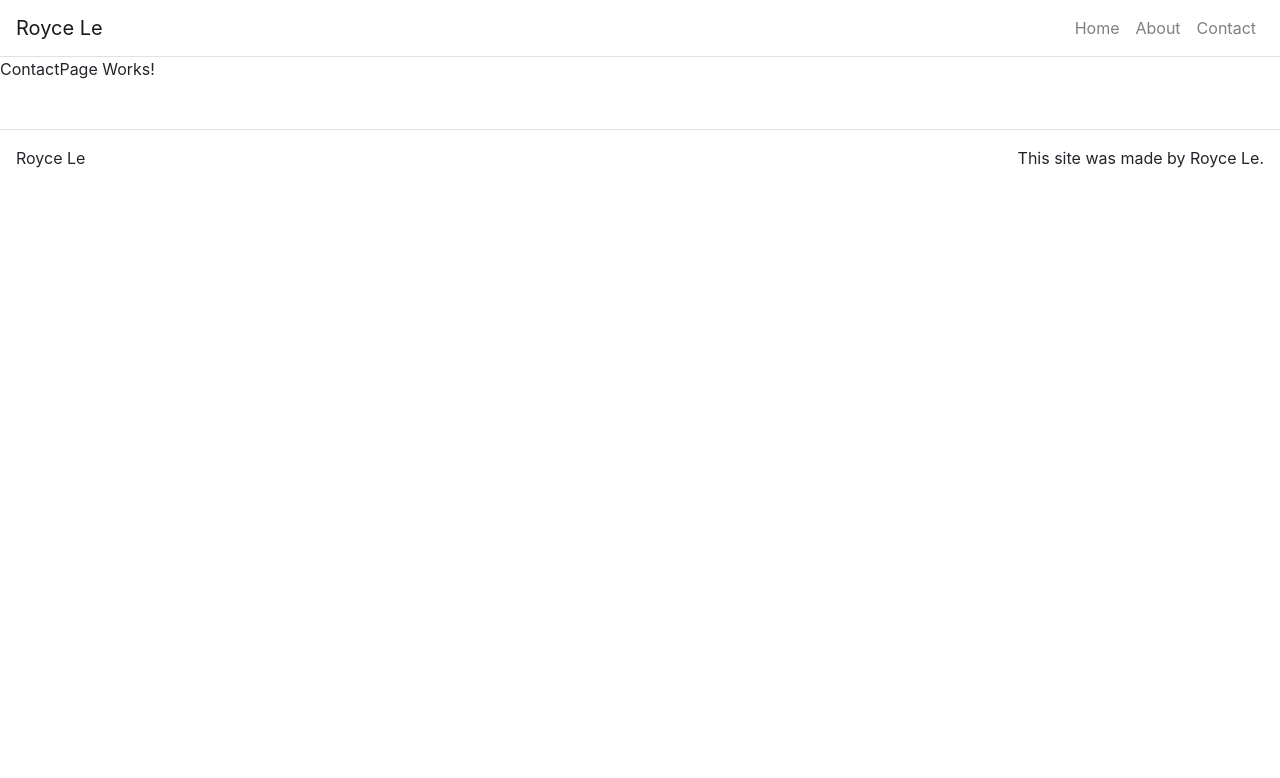
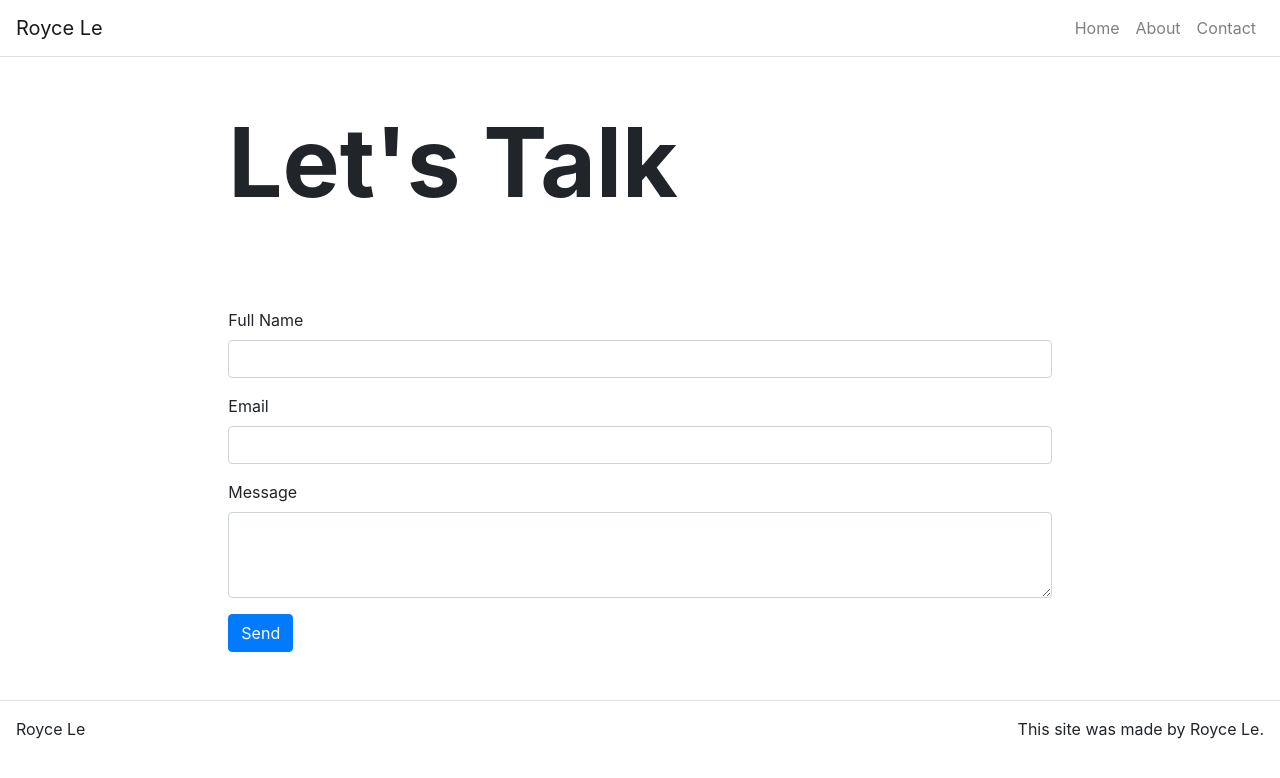
Before and after one commit to roycevanle/Portfolio_4.21.21, a React (Create React App) app: page /contact in a window 1280 px wide. Shown: the top 778 px of the page. Built offline with nearby package versions, Linux system fonts and the light colour scheme.

Commit message:
removed unused packages. flushed out contact page

```diff
--- a/package.json
+++ b/package.json
@@ -6,6 +6,7 @@
     "@testing-library/jest-dom": "^4.2.4",
     "@testing-library/react": "^9.5.0",
     "@testing-library/user-event": "^7.2.1",
+    "axios": "^0.21.1",
     "bootstrap": "^4.5.2",
     "react": "^16.13.1",
     "react-bootstrap": "^1.3.0",
--- a/src/App.js
+++ b/src/App.js
@@ -1,9 +1,8 @@
 import React from 'react';
-import { BrowserRouter as Router, Switch, Route, Link } from "react-router-dom";
+import { BrowserRouter as Router, Route, Link } from "react-router-dom";
 import Container from 'react-bootstrap/Container';
 import Nav from 'react-bootstrap/Nav';
 import Navbar from 'react-bootstrap/Navbar';
-import NavbarBrand from 'react-bootstrap/NavbarBrand';
 import './App.css';
 
 // Seperate components that i've made
--- a/src/components/Carousel.js
+++ b/src/components/Carousel.js
@@ -8,7 +8,6 @@
 
 import Container from 'react-bootstrap/Container';
 import Row from 'react-bootstrap/Row';
-import Col from 'react-bootstrap/Col';
 
 class Carousel extends React.Component {
     constructor(props) {
--- a/src/index.css
+++ b/src/index.css
@@ -38,3 +38,13 @@
   font-size: 16px;
   margin:0px;
 }
+
+.success-msg {
+  color: #57A773;
+  padding: 10px 15px;
+}
+
+.error-msg {
+  color: #EE6352;
+  padding: 10px 15px;
+}
--- a/src/pages/ContactPage.js
+++ b/src/pages/ContactPage.js
@@ -1,9 +1,73 @@
 import React from 'react';
+import { Form, Button } from 'react-bootstrap';
+import Content from '../components/Content';
+import Hero from '../components/Hero';
 
-function ContactPage(props) {
-    return (
-        <p>ContactPage Works!</p>
-    );
+class ContactPage extends React.Component {
+
+    constructor(props) {
+        super(props);
+        this.state = {
+            name: '',
+            email: '',
+            message: '',
+            disabled: false,
+            emailSent: null,
+        }
+    }
+
+    handleChange = (event) => {
+
+        const target = event.target;
+        //set value, if its a checkbox (say maybe hey, signup for newsletter, agree to terms, etc..)
+        //  else, if type of input is not checkbox, then value = typed in value
+        const value = target.type === 'checkbox' ? target.checked : target.value;
+        const name = target.name;
+
+        this.setState({
+            [name]: value
+        })
+    }
+
+    handleSubmit = (event) => {
+        // prevents page refresh after send
+        event.preventDefault();
+
+        this.setState({
+            disabled: true,
+        });
+    }
+
+    render() {
+        return (
+            <div>
+                <Hero title={this.props.title} />
+                <Content>
+                    <Form onSubmit={this.handleSubmit}>
+                        <Form.Group>
+                            <Form.Label htmlFor="full-name">Full Name</Form.Label>
+                            <Form.Control id="full-name" name="name" type="text" value={this.state.name} onChange={this.handleChange} />
+                        </Form.Group>
+                        <Form.Group>
+                            <Form.Label htmlFor="email">Email</Form.Label>
+                            <Form.Control id="email" name="email" type="email" value={this.state.email} onChange={this.handleChange} />
+                        </Form.Group>
+                        <Form.Group>
+                            <Form.Label htmlFor="message">Message</Form.Label>
+                            <Form.Control id="message" name="message" as="textarea" rows="3" type="message" value={this.state.message} onChange={this.handleChange} />
+                        </Form.Group>
+
+                        <Button className="d-inline-block" variant="primary" type="submit" disabled={this.state.disabled}>
+                            Send
+                        </Button>
+
+                        {this.state.emailSent === true && <p className="d-inline success-msg">Email Sent</p>}
+                        {this.state.emailSent === false && <p className="d-inline error-msg">Email Not Sent</p>}
+                    </Form>
+                </Content>
+            </div>
+        );
+    }
 }
 
 export default ContactPage;
```
Also changed, not shown: 1 other file (tests, documents, lock files or other folders).
